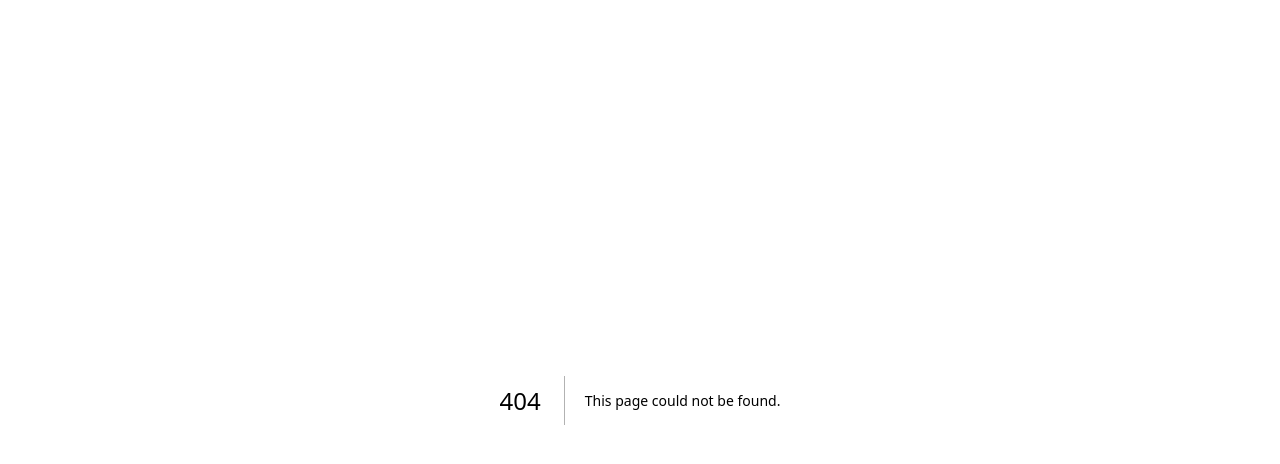
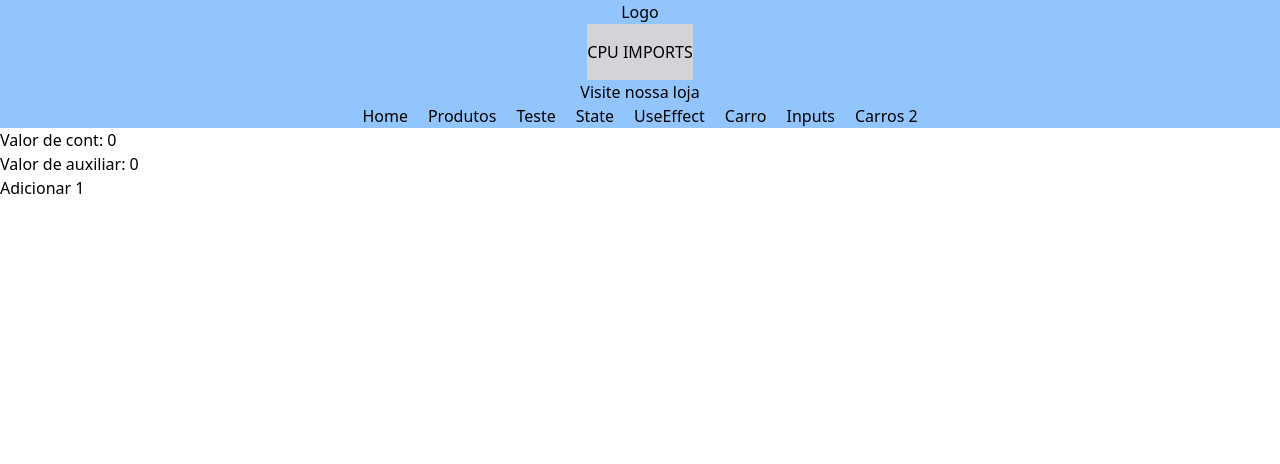
Before and after one commit to cleversonandrade/Estudos_React, a Next.js app: page /useeffect/useeffect in a window 1280 px wide. Before the commit this address had no page. Shown: the top 464 px of the page. Built offline with nearby package versions, Linux system fonts and the light colour scheme.

Commit message:
useeffect

```diff
--- a/src/components/Topo.tsx
+++ b/src/components/Topo.tsx
@@ -23,6 +23,9 @@ const Topo =() => {
           <Link href={'/usestate/usestate'}>
               State
           </Link>
+          <Link href={'/useeffect/useeffect'}>
+              UseEffect
+          </Link>
           <Link href={'/carro/carro'}>
               Carro
           </Link>
--- /dev/null
+++ b/src/pages/useeffect/useeffect.tsx
@@ -0,0 +1,31 @@
+/* eslint-disable react-hooks/exhaustive-deps */
+/* eslint-disable react-hooks/rules-of-hooks */
+import {useState, useEffect } from "react";
+
+import Topo from "@/components/Topo";
+
+export default function useeffect() {
+    const [cont, setCont] = useState<number>(0)
+    const [auxiliar, setAuxiliar] = useState<number>(0)
+
+    useEffect(() => {
+       alert('UseEffect disparado')
+    },[])
+
+    function add() {
+        let a = auxiliar
+        a++
+        setAuxiliar(a)
+    }
+
+    return(
+        <div>
+            <Topo />
+            <div>
+                <p>{`Valor de cont: ${cont}`}</p>
+                <p>{`Valor de auxiliar: ${auxiliar}`}</p>
+                <button onClick={add}>Adicionar 1</button>
+            </div>
+        </div>
+    )
+}
```
